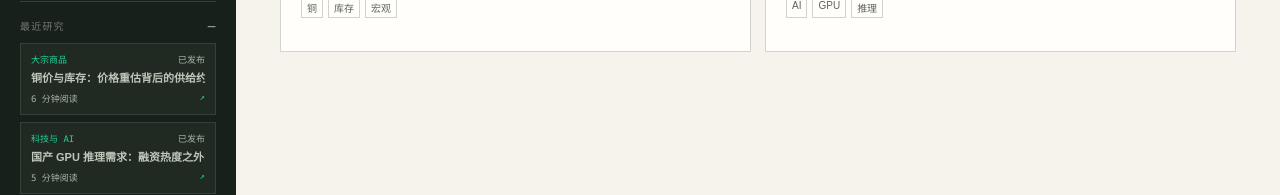
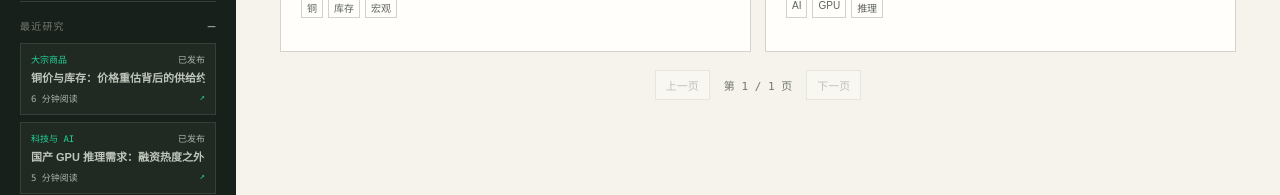
Before and after one commit to Mason0616/FinInfo, a Next.js app: page /reports in a window 1280 px wide. Shown: the part 350-545 px from the top of the page. Built offline with nearby package versions, Linux system fonts and the light colour scheme.

Commit message:
fix: layer preferences and paginate reports

```diff
--- a/src/app/reports/page.tsx
+++ b/src/app/reports/page.tsx
@@ -1,7 +1,7 @@
 import { WorkbenchShell } from '@/components/layout/workbench-shell';
-import { ReportCard } from '@/components/public/report-card';
+import { ReportLibrary } from '@/components/public/report-library';
 import { publicReports } from '@/lib/public-fixtures';
 
 export default function ReportsPage() {
-  return <WorkbenchShell><main className="main-area public-page public-page-wide"><p className="eyebrow">REPORT LIBRARY / PUBLIC</p><h1>公开报告</h1><p className="public-lede">由系统维护的专题研究。先读结论和证据，再决定是否展开完整分析。</p><div className="report-library">{publicReports.map((report) => <ReportCard key={report.slug} report={report} />)}</div></main></WorkbenchShell>;
+  return <WorkbenchShell><main className="main-area public-page public-page-wide"><p className="eyebrow">REPORT LIBRARY / PUBLIC</p><h1>公开报告</h1><p className="public-lede">由系统维护的专题研究。先读结论和证据，再决定是否展开完整分析。</p><ReportLibrary reports={publicReports} /></main></WorkbenchShell>;
 }
--- /dev/null
+++ b/src/components/public/report-library.tsx
@@ -0,0 +1,18 @@
+'use client';
+
+import { useState } from 'react';
+import type { PublicReport } from '@/lib/domain';
+import { ReportCard } from './report-card';
+
+export function ReportLibrary({ reports }: { reports: PublicReport[] }) {
+  const [page, setPage] = useState(1);
+  const pageSize = 3;
+  const pageCount = Math.max(1, Math.ceil(reports.length / pageSize));
+  const currentPage = Math.min(page, pageCount);
+  const visibleReports = reports.slice((currentPage - 1) * pageSize, currentPage * pageSize);
+
+  return <>
+    <div className="report-library">{visibleReports.map((report) => <ReportCard key={report.slug} report={report} />)}</div>
+    <nav className="feed-pagination report-pagination" aria-label="报告分页"><button disabled={currentPage === 1} onClick={() => setPage(currentPage - 1)}>上一页</button><span>第 {currentPage} / {pageCount} 页</span><button disabled={currentPage === pageCount} onClick={() => setPage(currentPage + 1)}>下一页</button></nav>
+  </>;
+}
```
Also changed, not shown: src/app/globals.css, 2 other files (tests, documents, lock files or other folders).
